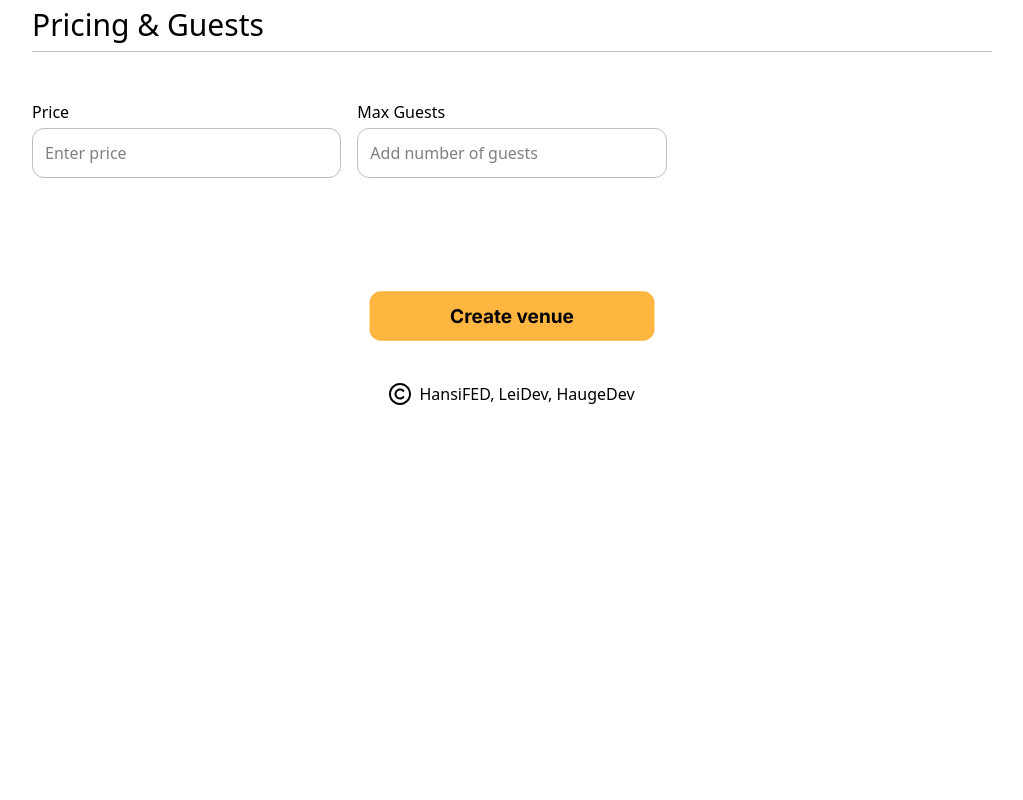
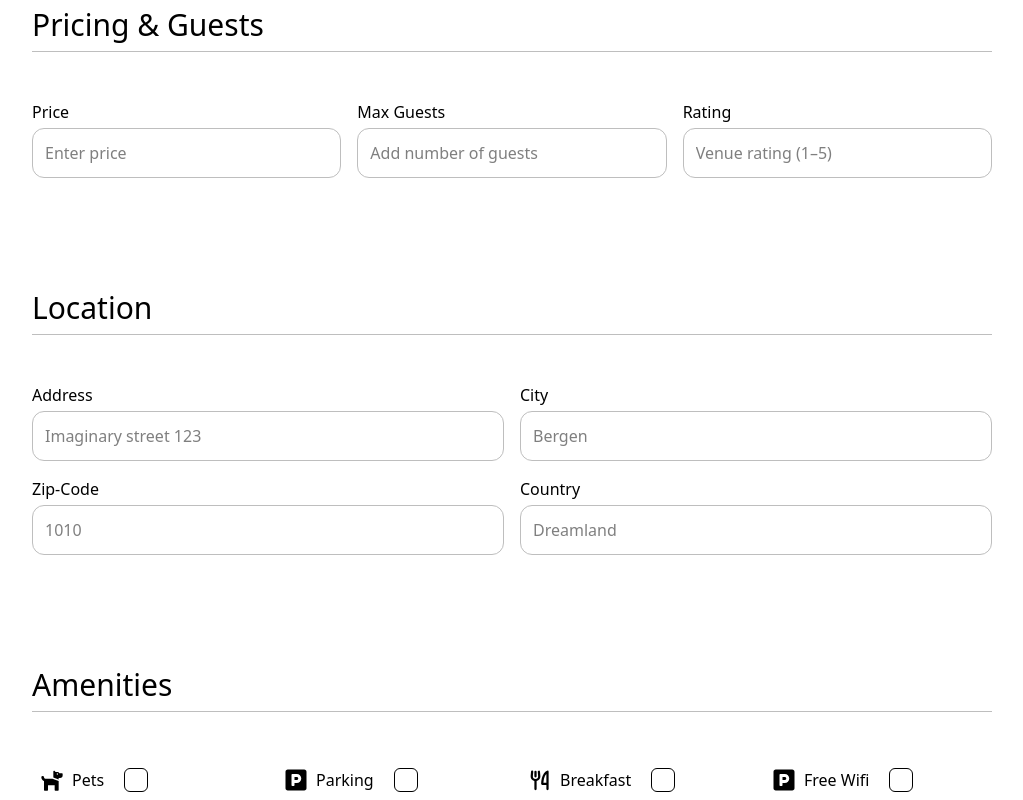
Before and after one commit to LauraBLei/holidaze, a React (Vite) app: page /create in a window 1280 px wide. Shown: the part 820-1620 px from the top of the page, without its empty margins (128-1151 px from the left). Before the commit the page ends 1266 px from the top, so only its background shows below. Built offline with nearby package versions, Linux system fonts and the light colour scheme.

Commit message:
chore: updated create venue page to handle all information on create

```diff
--- a/src/API/venues/create.ts
+++ b/src/API/venues/create.ts
@@ -1,31 +1,16 @@
 import { headers } from '../../API/headers';
-import { Media } from '../../Types/common';
+import { VenueCreate } from '../../Types/common';
 import { API } from '../endpoints';
 
-type CreateVenueData = {
-  media: Media[];
-  name: FormDataEntryValue;
-  description: FormDataEntryValue;
-  price: number;
-  maxGuests: number;
-};
-
-export const HandleCreateVenue = async ({
-  media,
-  name,
-  description,
-  price,
-  maxGuests,
-}: CreateVenueData) => {
+export const HandleCreateVenue = async (data: VenueCreate) => {
   const response = await fetch(API.VENUES, {
     method: 'POST',
     headers: headers(),
-    body: JSON.stringify({ media, name, description, price, maxGuests }),
+    body: JSON.stringify(data),
   });
 
-  const data = await response.json();
-  console.log('Request body:', data);
-  console.log('Response:', response.body);
+  const result = await response.json();
+  console.log('Request body:', result);
 
   if (!response.ok) {
     throw new Error('Failed to create venue');
@@ -33,5 +18,5 @@ export const HandleCreateVenue = async ({
     console.log('Venue created successfully:', response);
   }
 
-  return data;
+  return result;
 };
--- a/src/Components/CreateVenue.tsx
+++ b/src/Components/CreateVenue.tsx
@@ -1,7 +1,7 @@
 import { InputHTMLAttributes, TextareaHTMLAttributes, useState } from 'react';
-// import { FaDog, FaParking } from 'react-icons/fa';
-// import { IoCheckmarkSharp } from 'react-icons/io5';
-import { PiPlusCircle } from 'react-icons/pi';
+import { FaDog, FaParking } from 'react-icons/fa';
+import { IoCheckmarkSharp } from 'react-icons/io5';
+import { PiForkKnifeBold, PiPlusCircle } from 'react-icons/pi';
 import { InputType, Media } from '../Types/common';
 import { handleCreateVenueSubmit } from '../UI/venue/create';
 import { GalleryComponent } from './gallery';
@@ -146,8 +146,9 @@ export const CreateVenueForm = () => {
               className="input text-center"
             />
 
-            {/* <InputField
+            <InputField
               id="rating"
+              name="rating"
               labelText="Rating"
               type="number"
               placeholder="Venue rating (1–5)"
@@ -155,15 +156,16 @@ export const CreateVenueForm = () => {
               max={5}
               step={1}
               className="input text-center"
-            /> */}
+            />
           </div>
         </div>
         {/* Location */}
-        {/* <div className="flex flex-col gap-4">
+        <div className="flex flex-col gap-4">
           <h2 className={title}>Location</h2>
           <div className="grid grid-cols-1 sm:grid-cols-2 gap-4">
             <InputField
               id="address"
+              name="address"
               labelText="Address"
               type="text"
               placeholder="Imaginary street 123"
@@ -172,6 +174,7 @@ export const CreateVenueForm = () => {
 
             <InputField
               id="city"
+              name="city"
               labelText="City"
               type="text"
               placeholder="Bergen"
@@ -180,6 +183,7 @@ export const CreateVenueForm = () => {
 
             <InputField
               id="zip-code"
+              name="zip-code"
               labelText="Zip-Code"
               type="text"
               placeholder="1010"
@@ -188,15 +192,16 @@ export const CreateVenueForm = () => {
 
             <InputField
               id="country"
+              name="country"
               labelText="Country"
               type="text"
               placeholder="Dreamland"
               className="input"
             />
           </div>
-        </div> */}
+        </div>
         {/* Amenities */}
-        {/* <div className="flex flex-col gap-4">
+        <div className="flex flex-col gap-4">
           <h2 className={title}>Amenities</h2>
           <div className="grid grid-cols-1 sm:grid-cols-2 md:grid-cols-4 gap-4">
             <div className="flex w-full p-2 rounded">
@@ -210,7 +215,7 @@ export const CreateVenueForm = () => {
                 </div>
 
                 <div className="relative">
-                  <input type="checkbox" id="pets" className="sr-only peer" />
+                  <input type="checkbox" id="pets" name="pets" className="sr-only peer" />
                   <span className="w-6 h-6 border-1 bg-white border-black rounded-md flex items-center justify-center peer-checked:bg-black">
                     <IoCheckmarkSharp size={18} className="text-white hidden peer-checked:block" />
                   </span>
@@ -229,7 +234,7 @@ export const CreateVenueForm = () => {
                 </div>
 
                 <div className="relative">
-                  <input type="checkbox" id="parking" className="sr-only peer" />
+                  <input type="checkbox" id="parking" name="parking" className="sr-only peer" />
                   <span className="w-6 h-6 border-1 bg-white border-black rounded-md flex items-center justify-center peer-checked:bg-black">
                     <IoCheckmarkSharp size={18} className="text-white hidden peer-checked:block" />
                   </span>
@@ -248,7 +253,7 @@ export const CreateVenueForm = () => {
                 </div>
 
                 <div className="relative">
-                  <input type="checkbox" id="breakfast" className="sr-only peer" />
+                  <input type="checkbox" id="breakfast" name="breakfast" className="sr-only peer" />
                   <span className="w-6 h-6 border-1 bg-white border-black rounded-md flex items-center justify-center peer-checked:bg-black">
                     <IoCheckmarkSharp size={18} className="text-white hidden peer-checked:block" />
                   </span>
@@ -267,7 +272,7 @@ export const CreateVenueForm = () => {
                 </div>
 
                 <div className="relative">
-                  <input type="checkbox" id="wifi" className="sr-only peer" />
+                  <input type="checkbox" id="wifi" name="wifi" className="sr-only peer" />
                   <span className="w-6 h-6 border-1 bg-white border-black rounded-md flex items-center justify-center peer-checked:bg-black">
                     <IoCheckmarkSharp size={18} className="text-white hidden peer-checked:block" />
                   </span>
@@ -275,7 +280,7 @@ export const CreateVenueForm = () => {
               </label>
             </div>
           </div>
-        </div> */}
+        </div>
         <div className="flex justify-center">
           <button type="submit" className="button transition font-bold">
             Create venue
--- a/src/Types/common.ts
+++ b/src/Types/common.ts
@@ -22,6 +22,22 @@ export type Venue = {
   maxGuests: number;
   meta: Meta;
   bookings: BookingData[];
+};
+
+export type VenueCreate = {
+  name: string;
+  description: string;
+  price: number;
+  maxGuests: number;
+  rating: number;
+  media: Media[];
+  location: {
+    address: string;
+    city: string;
+    zip: string;
+    country: string;
+  };
+  meta: Meta;
 };
 
 export type Booking = {
--- a/src/UI/venue/create.tsx
+++ b/src/UI/venue/create.tsx
@@ -1,22 +1,37 @@
 import { HandleCreateVenue } from '../../API/venues/create';
-import { Media } from '../../Types/common';
+import { Media, VenueCreate } from '../../Types/common';
+
+const buildVenueCreatePayload = (formdata: FormData, media: Media[]): VenueCreate => ({
+  media,
+  name: formdata.get('name')?.toString() || '',
+  description: formdata.get('description')?.toString() || '',
+
+  price: Number(formdata.get('price')),
+  maxGuests: Number(formdata.get('maxGuests')),
+  rating: Number(formdata.get('rating')),
+
+  location: {
+    address: formdata.get('address')?.toString() || '',
+    city: formdata.get('city')?.toString() || '',
+    zip: formdata.get('zip-code')?.toString() || '',
+    country: formdata.get('country')?.toString() || '',
+  },
+
+  meta: {
+    wifi: !!formdata.get('wifi'),
+    parking: !!formdata.get('parking'),
+    breakfast: !!formdata.get('breakfast'),
+    pets: !!formdata.get('pets'),
+  },
+});
 
 export const handleCreateVenueSubmit = (formdata: FormData, media: Media[]) => {
-  const name = formdata.get('name');
-  const description = formdata.get('description');
-  const price = formdata.get('price');
-  const maxGuests = formdata.get('maxGuests');
+  const payload = buildVenueCreatePayload(formdata, media);
 
-  console.log('📦 Venue form data:', { media, name, description, price, maxGuests });
+  console.log('📦 Venue form data:', payload);
 
   try {
-    HandleCreateVenue({
-      media,
-      name: name?.toString() || '',
-      description: description?.toString() || '',
-      price: Number(price),
-      maxGuests: Number(maxGuests),
-    });
+    HandleCreateVenue(payload);
   } catch (error) {
     console.error('Venue creation failed:', error);
   }
```
